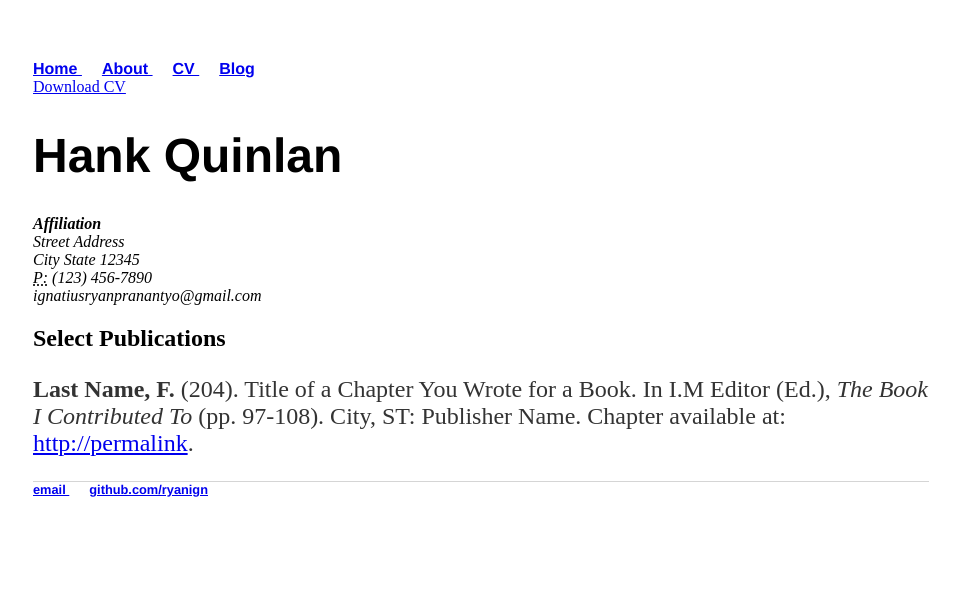
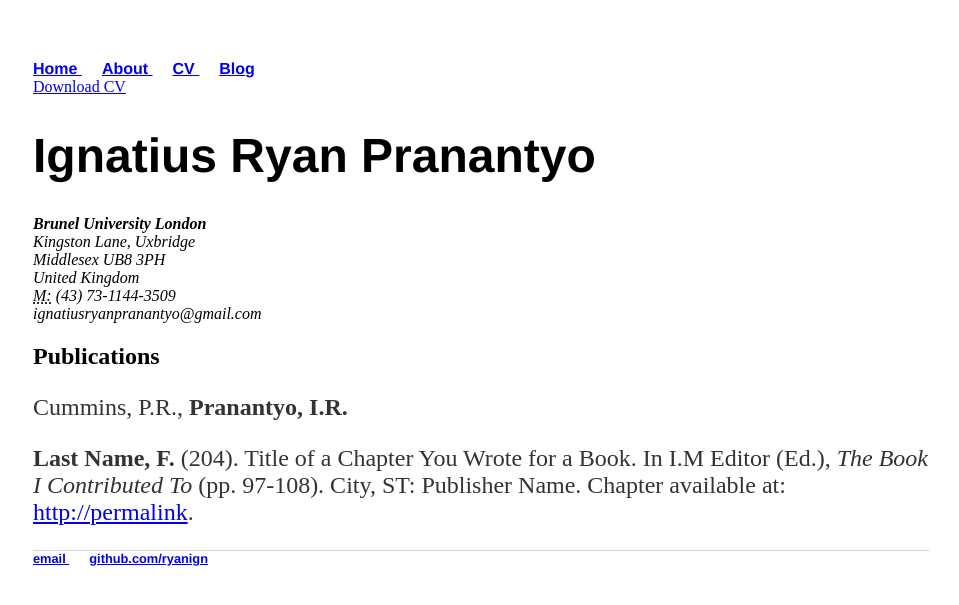
Before and after one commit to ryanign/BelajarJekyll, a Jekyll site: the page built from cv/index.html, in a window 1280 px wide. Shown: the top 605 px of the page, without its empty margins (159-1118 px from the left). Built offline with Jekyll 4.4.1, drawn with Linux system fonts in a browser that asks for light colours.

Commit message:
Update index.html

```diff
--- a/cv/index.html
+++ b/cv/index.html
@@ -5,18 +5,20 @@ title: CV of Ignatius Ryan Pranantyo
 
 	<div class="cv">
 		<a href="#" class="download" title="Download CV as PDF">Download CV</a>
-					<h1>Hank Quinlan</h1>
-					<address>
-					<strong>Affiliation</strong><br>
-					Street Address<br>
-					City State 12345<br>
-					<abbr title="phone">P:</abbr> (123) 456-7890<br>
-					<span class="obfuscate">ignatiusryanpranantyo@gmail.com</span>
-					</address>
 
-					<h2>Select Publications</h2>
+		<h1>Ignatius Ryan Pranantyo</h1>
+			<address>
+				<strong>Brunel University London</strong><br>
+				Kingston Lane, Uxbridge<br>
+				Middlesex UB8 3PH<br>
+				United Kingdom<br>
+				<abbr title="phone">M:</abbr> (43) 73-1144-3509<br>
+				<span class="obfuscate">ignatiusryanpranantyo@gmail.com</span>
+			</address>
 
-					<p><strong>Last Name, F.</strong> (204). Title of a Chapter You Wrote for a Book. In I.M Editor (Ed.), <em>The Book I Contributed To</em> (pp. 97-108). City, ST: Publisher Name. Chapter available at: <a href="#">http://permalink</a>.
+		<h2>Publications</h2>
+			<p> Cummins, P.R., <strong>Pranantyo, I.R.</strong> </p>
+			<p><strong>Last Name, F.</strong> (204). Title of a Chapter You Wrote for a Book. In I.M Editor (Ed.), <em>The Book I Contributed To</em> (pp. 97-108). City, ST: Publisher Name. Chapter available at: <a href="#">http://permalink</a>.
 
 
 	</div>
```
